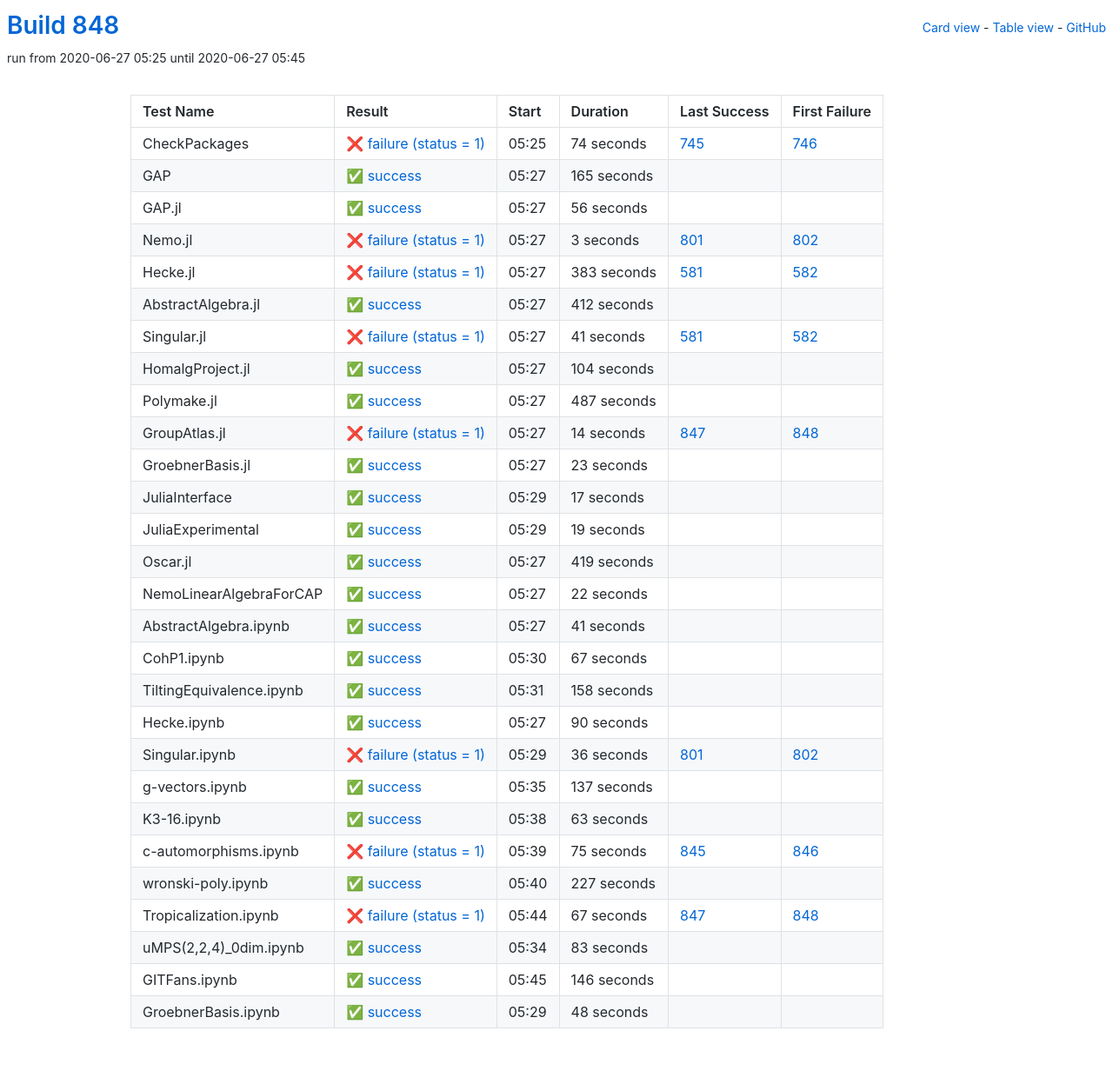
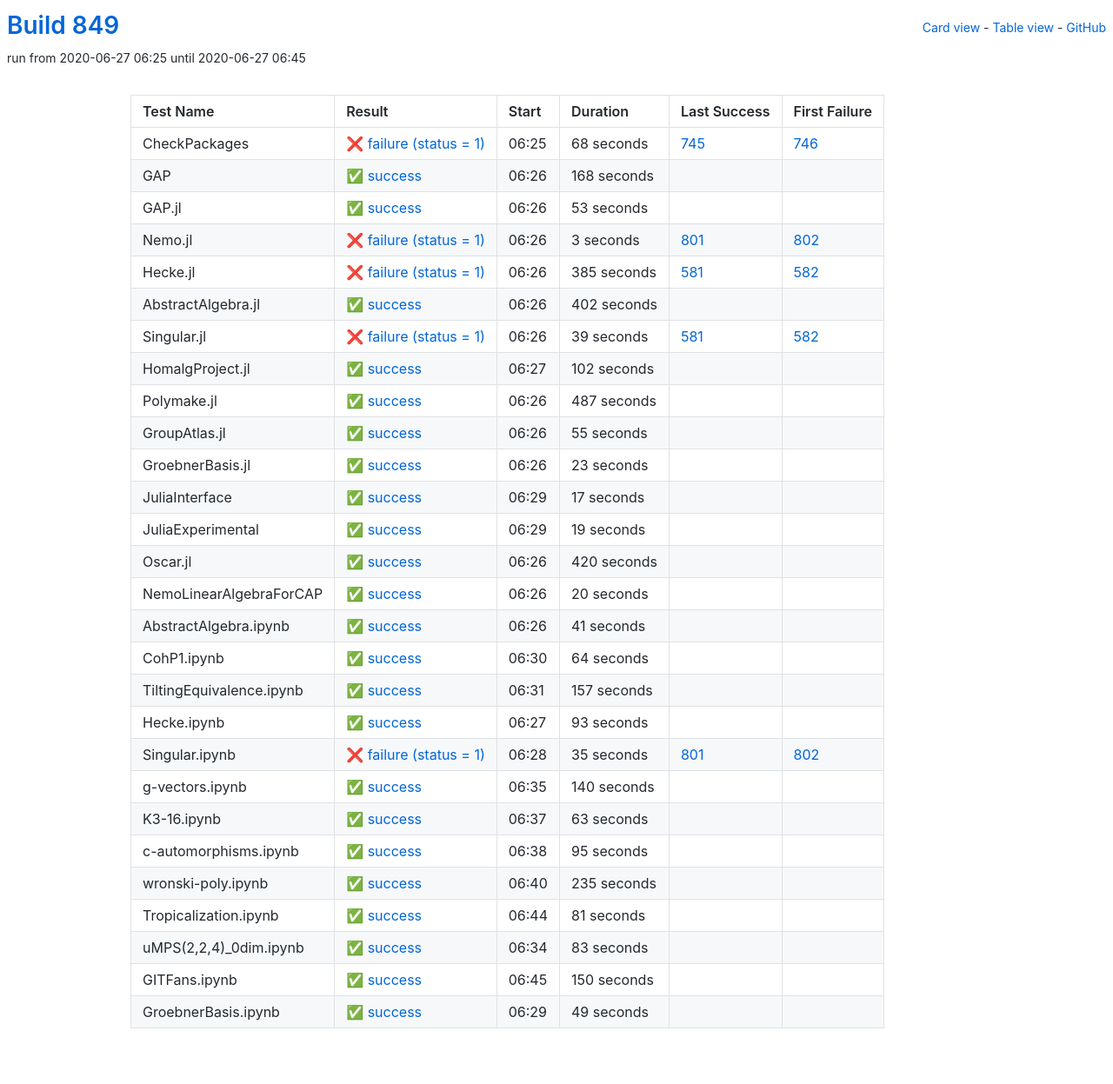
Before and after one commit to oscar-system/oscar-ci-status-1.4, a Jekyll site: the page built from table.html, in a window 1280 px wide. Shown: the whole page at 87% size. Built offline with Jekyll 4.4.1, drawn with Linux system fonts in a browser that asks for light colours.

Commit message:
Build #849

```diff
--- a/_data/ci.yml
+++ b/_data/ci.yml
@@ -1,6 +1,6 @@
 ---
-build: 848
-build_url: https://oscarci.mathematik.uni-kl.de/job/oscar-julia-1.4/848/
+build: 849
+build_url: https://oscarci.mathematik.uni-kl.de/job/oscar-julia-1.4/849/
 job: oscar-julia-1.4
 organization: oscar-system
 repo: oscar-ci-status-1.4
@@ -8,44 +8,44 @@ repourl: https://github.com/oscar-system/oscar-ci-status-1.4
 tests:
 - name: CheckPackages
   id: checkpackages
-  log: https://oscarci.mathematik.uni-kl.de/job/oscar-julia-1.4/848/artifact/logs/build-848/CheckPackages.log
-  start: 2020-06-27 05:25
+  log: https://oscarci.mathematik.uni-kl.de/job/oscar-julia-1.4/849/artifact/logs/build-849/CheckPackages.log
+  start: 2020-06-27 06:25
   success: false
   exitcode: 1
   status: failure
-  duration: 74
+  duration: 68
   last_success: 745
   last_success_url: https://oscarci.mathematik.uni-kl.de/job/oscar-julia-1.4/745/
   first_failure: 746
   first_failure_url: https://oscarci.mathematik.uni-kl.de/job/oscar-julia-1.4/746/
 - name: GAP
   id: gap
-  log: https://oscarci.mathematik.uni-kl.de/job/oscar-julia-1.4/848/artifact/logs/build-848/GAP.log
-  start: 2020-06-27 05:27
+  log: https://oscarci.mathematik.uni-kl.de/job/oscar-julia-1.4/849/artifact/logs/build-849/GAP.log
+  start: 2020-06-27 06:26
   success: true
   exitcode: 0
   status: success
-  duration: 165
+  duration: 168
   last_success: false
   last_success_url:
   first_failure: false
   first_failure_url:
 - name: GAP.jl
   id: gap-jl
-  log: https://oscarci.mathematik.uni-kl.de/job/oscar-julia-1.4/848/artifact/logs/build-848/GAP.jl.log
-  start: 2020-06-27 05:27
+  log: https://oscarci.mathematik.uni-kl.de/job/oscar-julia-1.4/849/artifact/logs/build-849/GAP.jl.log
+  start: 2020-06-27 06:26
   success: true
   exitcode: 0
   status: success
-  duration: 56
+  duration: 53
   last_success: false
   last_success_url:
   first_failure: false
   first_failure_url:
 - name: Nemo.jl
   id: nemo-jl
-  log: https://oscarci.mathematik.uni-kl.de/job/oscar-julia-1.4/848/artifact/logs/build-848/Nemo.jl.log
-  start: 2020-06-27 05:27
+  log: https://oscarci.mathematik.uni-kl.de/job/oscar-julia-1.4/849/artifact/logs/build-849/Nemo.jl.log
+  start: 2020-06-27 06:26
   success: false
   exitcode: 1
   status: failure
@@ -56,56 +56,56 @@ tests:
   first_failure_url: https://oscarci.mathematik.uni-kl.de/job/oscar-julia-1.4/802/
 - name: Hecke.jl
   id: hecke-jl
-  log: https://oscarci.mathematik.uni-kl.de/job/oscar-julia-1.4/848/artifact/logs/build-848/Hecke.jl.log
-  start: 2020-06-27 05:27
+  log: https://oscarci.mathematik.uni-kl.de/job/oscar-julia-1.4/849/artifact/logs/build-849/Hecke.jl.log
+  start: 2020-06-27 06:26
   success: false
   exitcode: 1
   status: failure
-  duration: 383
+  duration: 385
   last_success: 581
   last_success_url: https://oscarci.mathematik.uni-kl.de/job/oscar-julia-1.4/581/
   first_failure: 582
   first_failure_url: https://oscarci.mathematik.uni-kl.de/job/oscar-julia-1.4/582/
 - name: AbstractAlgebra.jl
   id: abstractalgebra-jl
-  log: https://oscarci.mathematik.uni-kl.de/job/oscar-julia-1.4/848/artifact/logs/build-848/AbstractAlgebra.jl.log
-  start: 2020-06-27 05:27
+  log: https://oscarci.mathematik.uni-kl.de/job/oscar-julia-1.4/849/artifact/logs/build-849/AbstractAlgebra.jl.log
+  start: 2020-06-27 06:26
   success: true
   exitcode: 0
   status: success
-  duration: 412
+  duration: 402
   last_success: false
   last_success_url:
   first_failure: false
   first_failure_url:
 - name: Singular.jl
   id: singular-jl
-  log: https://oscarci.mathematik.uni-kl.de/job/oscar-julia-1.4/848/artifact/logs/build-848/Singular.jl.log
-  start: 2020-06-27 05:27
+  log: https://oscarci.mathematik.uni-kl.de/job/oscar-julia-1.4/849/artifact/logs/build-849/Singular.jl.log
+  start: 2020-06-27 06:26
   success: false
   exitcode: 1
   status: failure
-  duration: 41
+  duration: 39
   last_success: 581
   last_success_url: https://oscarci.mathematik.uni-kl.de/job/oscar-julia-1.4/581/
   first_failure: 582
   first_failure_url: https://oscarci.mathematik.uni-kl.de/job/oscar-julia-1.4/582/
 - name: HomalgProject.jl
   id: homalgproject-jl
-  log: https://oscarci.mathematik.uni-kl.de/job/oscar-julia-1.4/848/artifact/logs/build-848/HomalgProject.jl.log
-  start: 2020-06-27 05:27
+  log: https://oscarci.mathematik.uni-kl.de/job/oscar-julia-1.4/849/artifact/logs/build-849/HomalgProject.jl.log
+  start: 2020-06-27 06:27
   success: true
   exitcode: 0
   status: success
-  duration: 104
+  duration: 102
   last_success: false
   last_success_url:
   first_failure: false
   first_failure_url:
 - name: Polymake.jl
   id: polymake-jl
-  log: https://oscarci.mathematik.uni-kl.de/job/oscar-julia-1.4/848/artifact/logs/build-848/Polymake.jl.log
-  start: 2020-06-27 05:27
+  log: https://oscarci.mathematik.uni-kl.de/job/oscar-julia-1.4/849/artifact/logs/build-849/Polymake.jl.log
+  start: 2020-06-27 06:26
   success: true
   exitcode: 0
   status: success
@@ -116,20 +116,20 @@ tests:
   first_failure_url:
 - name: GroupAtlas.jl
   id: groupatlas-jl
-  log: https://oscarci.mathematik.uni-kl.de/job/oscar-julia-1.4/848/artifact/logs/build-848/GroupAtlas.jl.log
-  start: 2020-06-27 05:27
-  success: false
-  exitcode: 1
-  status: failure
-  duration: 14
-  last_success: 847
-  last_success_url: https://oscarci.mathematik.uni-kl.de/job/oscar-julia-1.4/847/
-  first_failure: 848
-  first_failure_url: https://oscarci.mathematik.uni-kl.de/job/oscar-julia-1.4/848/
+  log: https://oscarci.mathematik.uni-kl.de/job/oscar-julia-1.4/849/artifact/logs/build-849/GroupAtlas.jl.log
+  start: 2020-06-27 06:26
+  success: true
+  exitcode: 0
+  status: success
+  duration: 55
+  last_success: false
+  last_success_url:
+  first_failure: false
+  first_failure_url:
 - name: GroebnerBasis.jl
   id: groebnerbasis-jl
-  log: https://oscarci.mathematik.uni-kl.de/job/oscar-julia-1.4/848/artifact/logs/build-848/GroebnerBasis.jl.log
-  start: 2020-06-27 05:27
+  log: https://oscarci.mathematik.uni-kl.de/job/oscar-julia-1.4/849/artifact/logs/build-849/GroebnerBasis.jl.log
+  start: 2020-06-27 06:26
   success: true
   exitcode: 0
   status: success
@@ -140,8 +140,8 @@ tests:
   first_failure_url:
 - name: JuliaInterface
   id: juliainterface
-  log: https://oscarci.mathematik.uni-kl.de/job/oscar-julia-1.4/848/artifact/logs/build-848/JuliaInterface.log
-  start: 2020-06-27 05:29
+  log: https://oscarci.mathematik.uni-kl.de/job/oscar-julia-1.4/849/artifact/logs/build-849/JuliaInterface.log
+  start: 2020-06-27 06:29
   success: true
   exitcode: 0
   status: success
@@ -152,8 +152,8 @@ tests:
   first_failure_url:
 - name: JuliaExperimental
   id: juliaexperimental
-  log: https://oscarci.mathematik.uni-kl.de/job/oscar-julia-1.4/848/artifact/logs/build-848/JuliaExperimental.log
-  start: 2020-06-27 05:29
+  log: https://oscarci.mathematik.uni-kl.de/job/oscar-julia-1.4/849/artifact/logs/build-849/JuliaExperimental.log
+  start: 2020-06-27 06:29
   success: true
   exitcode: 0
   status: success
@@ -164,32 +164,32 @@ tests:
   first_failure_url:
 - name: Oscar.jl
   id: oscar-jl
-  log: https://oscarci.mathematik.uni-kl.de/job/oscar-julia-1.4/848/artifact/logs/build-848/Oscar.jl.log
-  start: 2020-06-27 05:27
+  log: https://oscarci.mathematik.uni-kl.de/job/oscar-julia-1.4/849/artifact/logs/build-849/Oscar.jl.log
+  start: 2020-06-27 06:26
   success: true
   exitcode: 0
   status: success
-  duration: 419
+  duration: 420
   last_success: false
   last_success_url:
   first_failure: false
   first_failure_url:
 - name: NemoLinearAlgebraForCAP
   id: nemolinearalgebraforcap
-  log: https://oscarci.mathematik.uni-kl.de/job/oscar-julia-1.4/848/artifact/logs/build-848/NemoLinearAlgebraForCAP.log
-  start: 2020-06-27 05:27
+  log: https://oscarci.mathematik.uni-kl.de/job/oscar-julia-1.4/849/artifact/logs/build-849/NemoLinearAlgebraForCAP.log
+  start: 2020-06-27 06:26
   success: true
   exitcode: 0
   status: success
-  duration: 22
+  duration: 20
   last_success: false
   last_success_url:
   first_failure: false
   first_failure_url:
 - name: AbstractAlgebra.ipynb
   id: abstractalgebra-ipynb
-  log: https://oscarci.mathematik.uni-kl.de/job/oscar-julia-1.4/848/artifact/logs/build-848/AbstractAlgebra.ipynb.log
-  start: 2020-06-27 05:27
+  log: https://oscarci.mathematik.uni-kl.de/job/oscar-julia-1.4/849/artifact/logs/build-849/AbstractAlgebra.ipynb.log
+  start: 2020-06-27 06:26
   success: true
   exitcode: 0
   status: success
@@ -200,68 +200,68 @@ tests:
   first_failure_url:
 - name: CohP1.ipynb
   id: cohp1-ipynb
-  log: https://oscarci.mathematik.uni-kl.de/job/oscar-julia-1.4/848/artifact/logs/build-848/CohP1.ipynb.log
-  start: 2020-06-27 05:30
+  log: https://oscarci.mathematik.uni-kl.de/job/oscar-julia-1.4/849/artifact/logs/build-849/CohP1.ipynb.log
+  start: 2020-06-27 06:30
   success: true
   exitcode: 0
   status: success
-  duration: 67
+  duration: 64
   last_success: false
   last_success_url:
   first_failure: false
   first_failure_url:
 - name: TiltingEquivalence.ipynb
   id: tiltingequivalence-ipynb
-  log: https://oscarci.mathematik.uni-kl.de/job/oscar-julia-1.4/848/artifact/logs/build-848/TiltingEquivalence.ipynb.log
-  start: 2020-06-27 05:31
+  log: https://oscarci.mathematik.uni-kl.de/job/oscar-julia-1.4/849/artifact/logs/build-849/TiltingEquivalence.ipynb.log
+  start: 2020-06-27 06:31
   success: true
   exitcode: 0
   status: success
-  duration: 158
+  duration: 157
   last_success: false
   last_success_url:
   first_failure: false
   first_failure_url:
 - name: Hecke.ipynb
   id: hecke-ipynb
-  log: https://oscarci.mathematik.uni-kl.de/job/oscar-julia-1.4/848/artifact/logs/build-848/Hecke.ipynb.log
-  start: 2020-06-27 05:27
+  log: https://oscarci.mathematik.uni-kl.de/job/oscar-julia-1.4/849/artifact/logs/build-849/Hecke.ipynb.log
+  start: 2020-06-27 06:27
   success: true
   exitcode: 0
   status: success
-  duration: 90
+  duration: 93
   last_success: false
   last_success_url:
   first_failure: false
   first_failure_url:
 - name: Singular.ipynb
   id: singular-ipynb
-  log: https://oscarci.mathematik.uni-kl.de/job/oscar-julia-1.4/848/artifact/logs/build-848/Singular.ipynb.log
-  start: 2020-06-27 05:29
+  log: https://oscarci.mathematik.uni-kl.de/job/oscar-julia-1.4/849/artifact/logs/build-849/Singular.ipynb.log
+  start: 2020-06-27 06:28
   success: false
   exitcode: 1
   status: failure
-  duration: 36
+  duration: 35
   last_success: 801
   last_success_url: https://oscarci.mathematik.uni-kl.de/job/oscar-julia-1.4/801/
   first_failure: 802
   first_failure_url: https://oscarci.mathematik.uni-kl.de/job/oscar-julia-1.4/802/
 - name: g-vectors.ipynb
   id: g-vectors-ipynb
-  log: https://oscarci.mathematik.uni-kl.de/job/oscar-julia-1.4/848/artifact/logs/build-848/g-vectors.ipynb.log
-  start: 2020-06-27 05:35
+  log: https://oscarci.mathematik.uni-kl.de/job/oscar-julia-1.4/849/artifact/logs/build-849/g-vectors.ipynb.log
+  start: 2020-06-27 06:35
   success: true
   exitcode: 0
   status: success
-  duration: 137
+  duration: 140
   last_success: false
   last_success_url:
   first_failure: false
   first_failure_url:
 - name: K3-16.ipynb
   id: k3-16-ipynb
-  log: https://oscarci.mathematik.uni-kl.de/job/oscar-julia-1.4/848/artifact/logs/build-848/K3-16.ipynb.log
-  start: 2020-06-27 05:38
+  log: https://oscarci.mathematik.uni-kl.de/job/oscar-julia-1.4/849/artifact/logs/build-849/K3-16.ipynb.log
+  start: 2020-06-27 06:37
   success: true
   exitcode: 0
   status: success
@@ -272,44 +272,44 @@ tests:
   first_failure_url:
 - name: c-automorphisms.ipynb
   id: c-automorphisms-ipynb
-  log: https://oscarci.mathematik.uni-kl.de/job/oscar-julia-1.4/848/artifact/logs/build-848/c-automorphisms.ipynb.log
-  start: 2020-06-27 05:39
-  success: false
-  exitcode: 1
-  status: failure
-  duration: 75
-  last_success: 845
-  last_success_url: https://oscarci.mathematik.uni-kl.de/job/oscar-julia-1.4/845/
-  first_failure: 846
-  first_failure_url: https://oscarci.mathematik.uni-kl.de/job/oscar-julia-1.4/846/
-- name: wronski-poly.ipynb
-  id: wronski-poly-ipynb
-  log: https://oscarci.mathematik.uni-kl.de/job/oscar-julia-1.4/848/artifact/logs/build-848/wronski-poly.ipynb.log
-  start: 2020-06-27 05:40
+  log: https://oscarci.mathematik.uni-kl.de/job/oscar-julia-1.4/849/artifact/logs/build-849/c-automorphisms.ipynb.log
+  start: 2020-06-27 06:38
   success: true
   exitcode: 0
   status: success
-  duration: 227
+  duration: 95
+  last_success: false
+  last_success_url:
+  first_failure: false
+  first_failure_url:
+- name: wronski-poly.ipynb
+  id: wronski-poly-ipynb
+  log: https://oscarci.mathematik.uni-kl.de/job/oscar-julia-1.4/849/artifact/logs/build-849/wronski-poly.ipynb.log
+  start: 2020-06-27 06:40
+  success: true
+  exitcode: 0
+  status: success
+  duration: 235
   last_success: false
   last_success_url:
   first_failure: false
   first_failure_url:
 - name: Tropicalization.ipynb
   id: tropicalization-ipynb
-  log: https://oscarci.mathematik.uni-kl.de/job/oscar-julia-1.4/848/artifact/logs/build-848/Tropicalization.ipynb.log
-  start: 2020-06-27 05:44
-  success: false
-  exitcode: 1
-  status: failure
-  duration: 67
-  last_success: 847
-  last_success_url: https://oscarci.mathematik.uni-kl.de/job/oscar-julia-1.4/847/
-  first_failure: 848
-  first_failure_url: https://oscarci.mathematik.uni-kl.de/job/oscar-julia-1.4/848/
+  log: https://oscarci.mathematik.uni-kl.de/job/oscar-julia-1.4/849/artifact/logs/build-849/Tropicalization.ipynb.log
+  start: 2020-06-27 06:44
+  success: true
+  exitcode: 0
+  status: success
+  duration: 81
+  last_success: false
+  last_success_url:
+  first_failure: false
+  first_failure_url:
 - name: uMPS(2,2,4)_0dim.ipynb
   id: umps-2-2-4-0dim-ipynb
-  log: https://oscarci.mathematik.uni-kl.de/job/oscar-julia-1.4/848/artifact/logs/build-848/uMPS-2-2-4-_0dim.ipynb.log
-  start: 2020-06-27 05:34
+  log: https://oscarci.mathematik.uni-kl.de/job/oscar-julia-1.4/849/artifact/logs/build-849/uMPS-2-2-4-_0dim.ipynb.log
+  start: 2020-06-27 06:34
   success: true
   exitcode: 0
   status: success
@@ -320,24 +320,24 @@ tests:
   first_failure_url:
 - name: GITFans.ipynb
   id: gitfans-ipynb
-  log: https://oscarci.mathematik.uni-kl.de/job/oscar-julia-1.4/848/artifact/logs/build-848/GITFans.ipynb.log
-  start: 2020-06-27 05:45
+  log: https://oscarci.mathematik.uni-kl.de/job/oscar-julia-1.4/849/artifact/logs/build-849/GITFans.ipynb.log
+  start: 2020-06-27 06:45
   success: true
   exitcode: 0
   status: success
-  duration: 146
+  duration: 150
   last_success: false
   last_success_url:
   first_failure: false
   first_failure_url:
 - name: GroebnerBasis.ipynb
   id: groebnerbasis-ipynb
-  log: https://oscarci.mathematik.uni-kl.de/job/oscar-julia-1.4/848/artifact/logs/build-848/GroebnerBasis.ipynb.log
-  start: 2020-06-27 05:29
+  log: https://oscarci.mathematik.uni-kl.de/job/oscar-julia-1.4/849/artifact/logs/build-849/GroebnerBasis.ipynb.log
+  start: 2020-06-27 06:29
   success: true
   exitcode: 0
   status: success
-  duration: 48
+  duration: 49
   last_success: false
   last_success_url:
   first_failure: false
```
Also changed, not shown: README.md.
